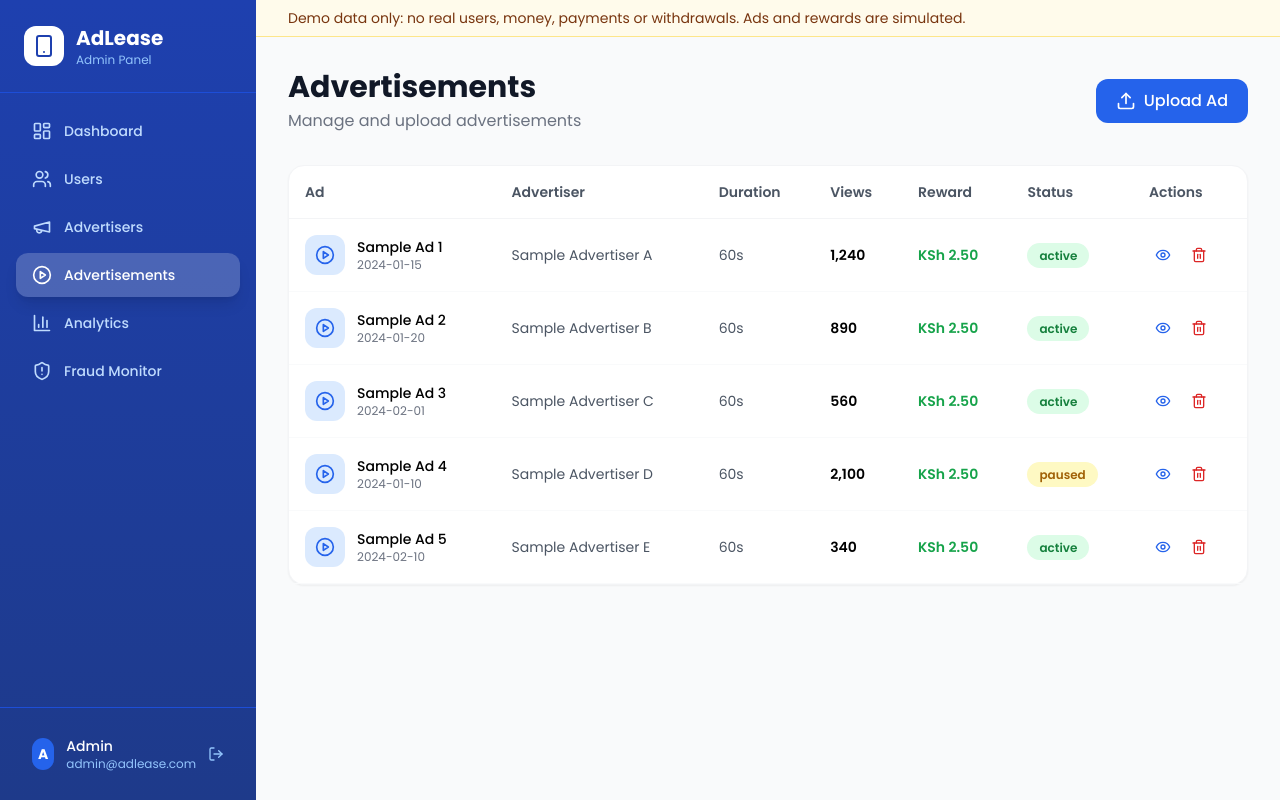
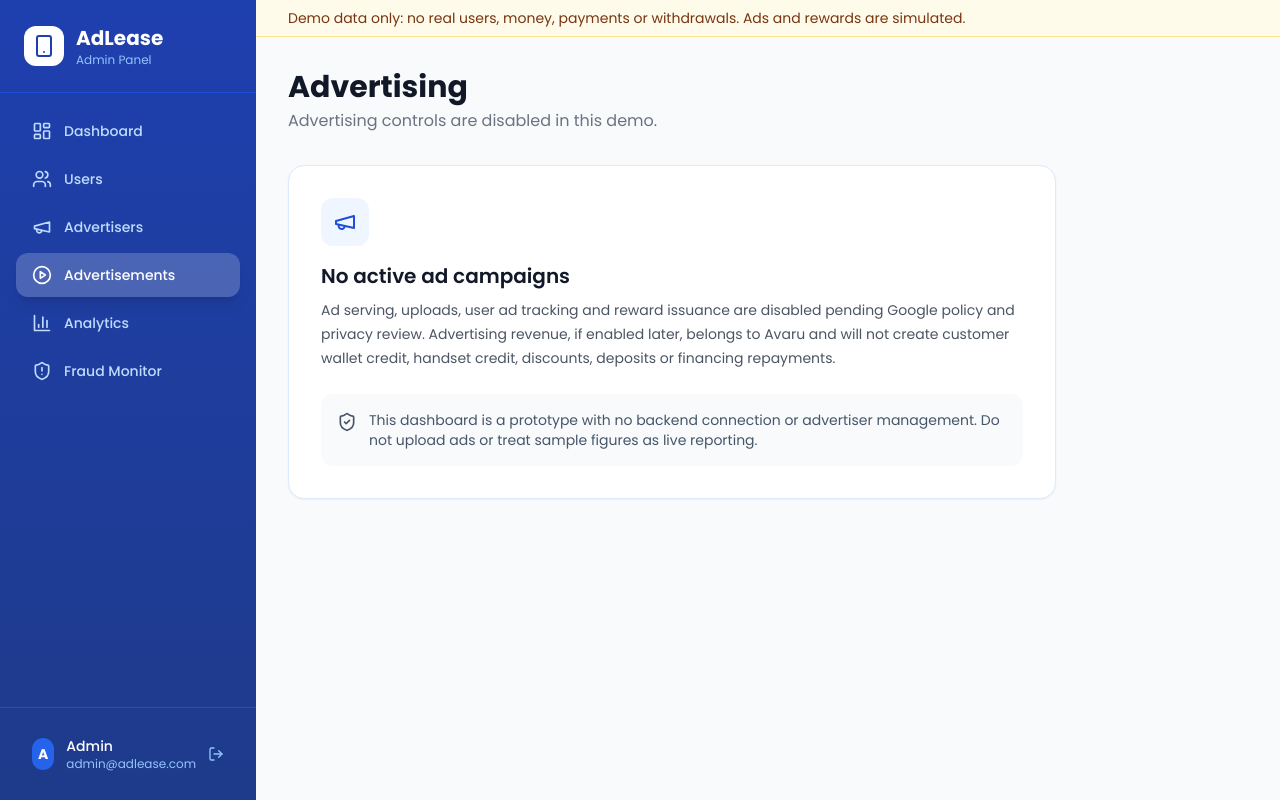
Before and after one commit to murithiian24-Avaru/Ian-Ndung-u-Muriithi, a React (Vite) app in the folder adlease/admin-dashboard/: page / in a window 1280 px wide. Both pictures are taken after a click on the button "Advertisements". Built offline with nearby package versions, Linux system fonts and the light colour scheme.

Commit message:
security(adlease): disable admin ad reward controls and demo metrics

```diff
--- a/adlease/admin-dashboard/src/pages/AdsPage.jsx
+++ b/adlease/admin-dashboard/src/pages/AdsPage.jsx
@@ -1,108 +1,26 @@
-import React, { useState } from 'react'
-import { Plus, Upload, PlayCircle, Eye, Trash2, Clock } from 'lucide-react'
-
-const sampleAds = [
-  // Generic samples only: no real company has agreed to appear.
-  { id: 1, title: 'Sample Ad 1', advertiser: 'Sample Advertiser A', duration: 60, views: 1240, reward: 2.50, status: 'active', created: '2024-01-15' },
-  { id: 2, title: 'Sample Ad 2', advertiser: 'Sample Advertiser B', duration: 60, views: 890, reward: 2.50, status: 'active', created: '2024-01-20' },
-  { id: 3, title: 'Sample Ad 3', advertiser: 'Sample Advertiser C', duration: 60, views: 560, reward: 2.50, status: 'active', created: '2024-02-01' },
-  { id: 4, title: 'Sample Ad 4', advertiser: 'Sample Advertiser D', duration: 60, views: 2100, reward: 2.50, status: 'paused', created: '2024-01-10' },
-  { id: 5, title: 'Sample Ad 5', advertiser: 'Sample Advertiser E', duration: 60, views: 340, reward: 2.50, status: 'active', created: '2024-02-10' },
-]
+import React from 'react'
+import { ShieldCheck, Megaphone } from 'lucide-react'
 
 export default function AdsPage() {
-  const [showUpload, setShowUpload] = useState(false)
-
   return (
     <div className="p-8">
-      <div className="flex items-center justify-between mb-8">
-        <div>
-          <h1 className="text-3xl font-bold text-gray-900">Advertisements</h1>
-          <p className="text-gray-500 mt-1">Manage and upload advertisements</p>
+      <div className="mb-8">
+        <h1 className="text-3xl font-bold text-gray-900">Advertising</h1>
+        <p className="text-gray-500 mt-1">Advertising controls are disabled in this demo.</p>
+      </div>
+      <div className="max-w-3xl rounded-2xl border border-blue-100 bg-white p-8 shadow-sm">
+        <div className="mb-4 flex h-12 w-12 items-center justify-center rounded-xl bg-blue-50">
+          <Megaphone className="h-6 w-6 text-blue-700" />
         </div>
-        <button
-          onClick={() => setShowUpload(!showUpload)}
-          className="flex items-center gap-2 bg-blue-600 text-white px-5 py-2.5 rounded-xl hover:bg-blue-700 transition-colors font-medium"
-        >
-          <Upload className="w-5 h-5" /> Upload Ad
-        </button>
-      </div>
-
-      {showUpload && (
-        <div className="bg-white rounded-2xl p-6 shadow-sm border border-gray-100 mb-6">
-          <h3 className="text-lg font-semibold mb-4">Upload New Advertisement</h3>
-          <div className="grid grid-cols-1 md:grid-cols-2 gap-4">
-            <input placeholder="Ad Title" className="px-4 py-2.5 rounded-xl border border-gray-200 focus:ring-2 focus:ring-blue-500 focus:outline-none" />
-            <select className="px-4 py-2.5 rounded-xl border border-gray-200 focus:ring-2 focus:ring-blue-500 focus:outline-none">
-              <option>Select Advertiser</option>
-              <option>Sample Advertiser A</option>
-              <option>Sample Advertiser B</option>
-              <option>Sample Advertiser C</option>
-            </select>
-            <input placeholder="Reward Amount (KSh)" className="px-4 py-2.5 rounded-xl border border-gray-200 focus:ring-2 focus:ring-blue-500 focus:outline-none" />
-            <input type="number" placeholder="Duration (seconds)" defaultValue={60} className="px-4 py-2.5 rounded-xl border border-gray-200 focus:ring-2 focus:ring-blue-500 focus:outline-none" />
-          </div>
-          <div className="mt-4 border-2 border-dashed border-gray-200 rounded-xl p-8 text-center">
-            <Upload className="w-10 h-10 text-gray-400 mx-auto mb-2" />
-            <p className="text-sm text-gray-500">Drop video file here or click to upload</p>
-            <p className="text-xs text-gray-400 mt-1">MP4, MOV up to 100MB</p>
-          </div>
-          <div className="flex gap-3 mt-4">
-            <button className="bg-blue-600 text-white px-6 py-2 rounded-xl hover:bg-blue-700 font-medium">Upload</button>
-            <button onClick={() => setShowUpload(false)} className="px-6 py-2 rounded-xl border border-gray-200 hover:bg-gray-50 font-medium">Cancel</button>
-          </div>
-        </div>
-      )}
-
-      <div className="bg-white rounded-2xl shadow-sm border border-gray-100">
-        <div className="overflow-x-auto">
-          <table className="w-full">
-            <thead>
-              <tr className="border-b border-gray-100">
-                <th className="text-left p-4 text-sm font-semibold text-gray-600">Ad</th>
-                <th className="text-left p-4 text-sm font-semibold text-gray-600">Advertiser</th>
-                <th className="text-left p-4 text-sm font-semibold text-gray-600">Duration</th>
-                <th className="text-left p-4 text-sm font-semibold text-gray-600">Views</th>
-                <th className="text-left p-4 text-sm font-semibold text-gray-600">Reward</th>
-                <th className="text-left p-4 text-sm font-semibold text-gray-600">Status</th>
-                <th className="text-left p-4 text-sm font-semibold text-gray-600">Actions</th>
-              </tr>
-            </thead>
-            <tbody>
-              {sampleAds.map((ad) => (
-                <tr key={ad.id} className="border-b border-gray-50 hover:bg-gray-50">
-                  <td className="p-4">
-                    <div className="flex items-center gap-3">
-                      <div className="w-10 h-10 bg-blue-100 rounded-xl flex items-center justify-center">
-                        <PlayCircle className="w-5 h-5 text-blue-600" />
-                      </div>
-                      <div>
-                        <p className="font-medium text-sm">{ad.title}</p>
-                        <p className="text-xs text-gray-500">{ad.created}</p>
-                      </div>
-                    </div>
-                  </td>
-                  <td className="p-4 text-sm text-gray-600">{ad.advertiser}</td>
-                  <td className="p-4 text-sm text-gray-600">{ad.duration}s</td>
-                  <td className="p-4 text-sm font-semibold">{ad.views.toLocaleString()}</td>
-                  <td className="p-4 text-sm font-semibold text-green-600">KSh {ad.reward.toFixed(2)}</td>
-                  <td className="p-4">
-                    <span className={`px-3 py-1 rounded-full text-xs font-semibold ${
-                      ad.status === 'active' ? 'bg-green-100 text-green-700' : 'bg-yellow-100 text-yellow-700'
-                    }`}>
-                      {ad.status}
-                    </span>
-                  </td>
-                  <td className="p-4">
-                    <div className="flex items-center gap-2">
-                      <button className="p-1.5 hover:bg-blue-50 rounded-lg"><Eye className="w-4 h-4 text-blue-600" /></button>
-                      <button className="p-1.5 hover:bg-red-50 rounded-lg"><Trash2 className="w-4 h-4 text-red-600" /></button>
-                    </div>
-                  </td>
-                </tr>
-              ))}
-            </tbody>
-          </table>
+        <h2 className="text-xl font-semibold text-gray-900">No active ad campaigns</h2>
+        <p className="mt-2 text-sm leading-6 text-gray-600">
+          Ad serving, uploads, user ad tracking and reward issuance are disabled pending Google policy and privacy review.
+          Advertising revenue, if enabled later, belongs to Avaru and will not create customer wallet credit, handset credit,
+          discounts, deposits or financing repayments.
+        </p>
+        <div className="mt-6 flex items-start gap-3 rounded-xl bg-slate-50 p-4">
+          <ShieldCheck className="mt-0.5 h-5 w-5 shrink-0 text-slate-600" />
+          <p className="text-sm text-slate-600">This dashboard is a prototype with no backend connection or advertiser management. Do not upload ads or treat sample figures as live reporting.</p>
         </div>
       </div>
     </div>
```
